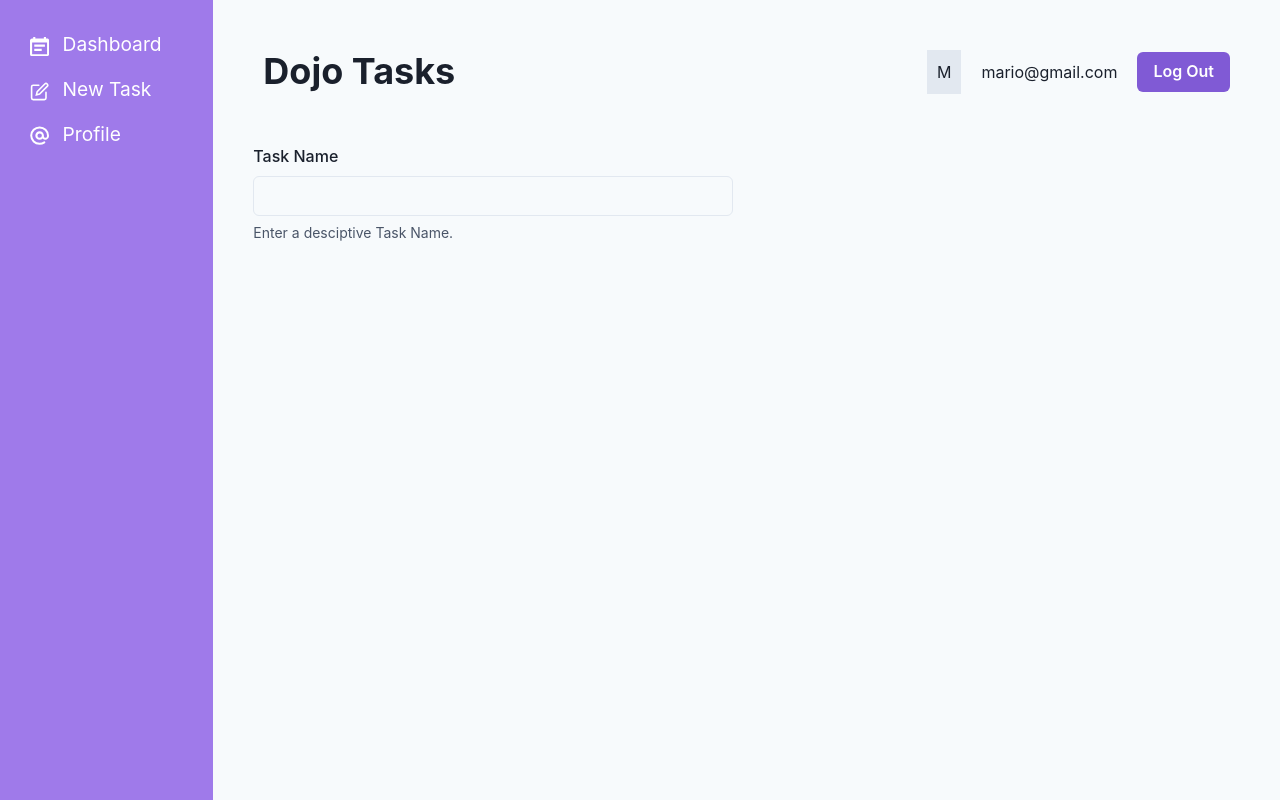
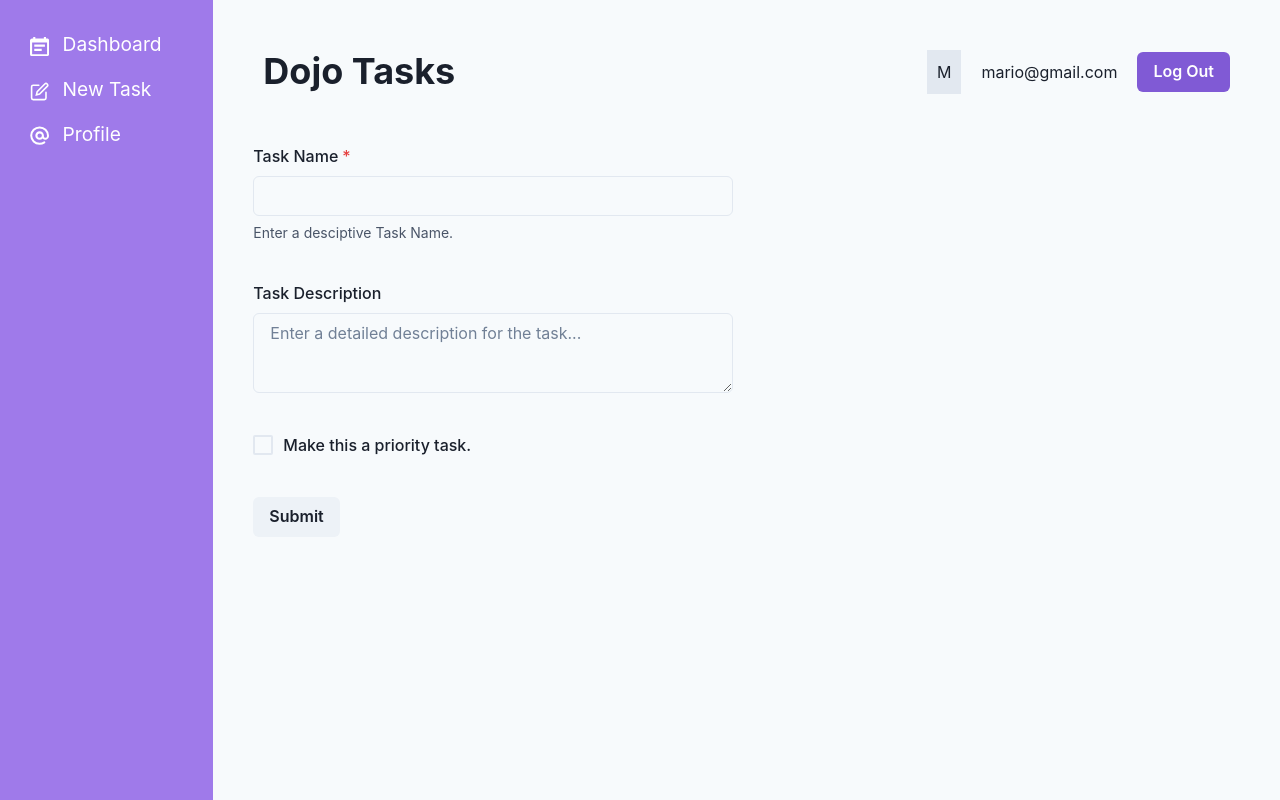
Before and after one commit to subashhB/chakra-ui-practice, a React (Vite) app: page /create in a window 1280 px wide. Built offline with nearby package versions, Linux system fonts and the light colour scheme.

Commit message:
chore: Form Fields

```diff
--- a/src/App.jsx
+++ b/src/App.jsx
@@ -2,30 +2,28 @@
   createBrowserRouter,
   createRoutesFromElements,
   Route,
-  RouterProvider
-} from 'react-router-dom'
+  RouterProvider,
+} from "react-router-dom";
 
 // layouts and pages
-import RootLayout from './layouts/RootLayout'
-import Dashboard, { taskLoader } from './pages/Dashboard'
-import Create from './pages/Create'
-import Profile from './pages/Profile'
+import RootLayout from "./layouts/RootLayout";
+import Dashboard, { taskLoader } from "./pages/Dashboard";
+import Create, { createAction } from "./pages/Create";
+import Profile from "./pages/Profile";
 
 // router and routes
 const router = createBrowserRouter(
   createRoutesFromElements(
     <Route path="/" element={<RootLayout />}>
       <Route index element={<Dashboard />} loader={taskLoader} />
-      <Route path="create" element={<Create />} />
+      <Route path="create" element={<Create />} action={createAction} />
       <Route path="profile" element={<Profile />} />
     </Route>
   )
-)
+);
 
 function App() {
-  return (
-    <RouterProvider router={router} />
-  )
+  return <RouterProvider router={router} />;
 }
 
-export default App
+export default App;
--- a/src/pages/Create.jsx
+++ b/src/pages/Create.jsx
@@ -1,16 +1,51 @@
-import { Box, FormControl, FormHelperText, FormLabel, Input } from "@chakra-ui/react";
-import {Form} from "react-router-dom";
+import {
+  Box,
+  Button,
+  Checkbox,
+  FormControl,
+  FormHelperText,
+  FormLabel,
+  Input,
+  Textarea,
+} from "@chakra-ui/react";
+import { Form, redirect } from "react-router-dom";
 
 export default function Create() {
   return (
-    <Box maxW="480px"  >
-      <Form>
-        <FormControl>
+    <Box maxW="480px">
+      <Form method="post" action="/create">
+        <FormControl isRequired mb="40px">
           <FormLabel>Task Name</FormLabel>
-          <Input type="text" name="title"/>
+          <Input type="text" name="title" />
           <FormHelperText>Enter a desciptive Task Name.</FormHelperText>
         </FormControl>
+        <FormControl mb="40px">
+          <FormLabel>Task Description</FormLabel>
+          <Textarea
+            placeholder="Enter a detailed description for the task..."
+            name="description"
+          />
+        </FormControl>
+        <FormControl display="flex" alignItems="center" mb="40px">
+          <Checkbox name="isPriority" size="lg" colorScheme="purple" />
+          <FormLabel mb="0px" ml="10px">
+            Make this a priority task.
+          </FormLabel>
+        </FormControl>
+        <Button type="submit">Submit</Button>
       </Form>
     </Box>
-  )
+  );
 }
+
+export const createAction = async ({ request }) => {
+  const data = await request.formData();
+
+  const task = {
+    title: data.get("title"),
+    description: data.get("description"),
+    isPriority: data.get("isPriority"),
+  };
+  console.log(task);
+  return redirect("/");
+};
```
